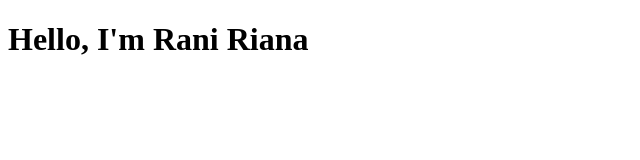
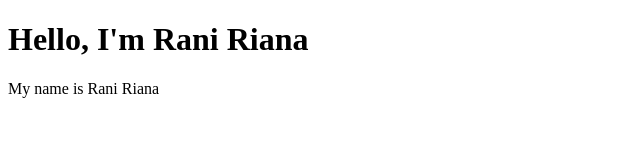
Before and after one commit to raniriana/raniriana.github.io, a plain HTML site: page index.html in a window 1280 px wide. Shown: the whole page, without its empty margins (0-640 px from the left). Drawn offline with Linux system fonts and the light colour scheme.

Commit message:
U index.html

```diff
--- a/index.html
+++ b/index.html
@@ -7,5 +7,7 @@
 </head>
 <body>
     <h1>Hello, I'm Rani Riana</h1>
+
+    <p>My name is Rani Riana</p>
 </body>
 </html>
```
